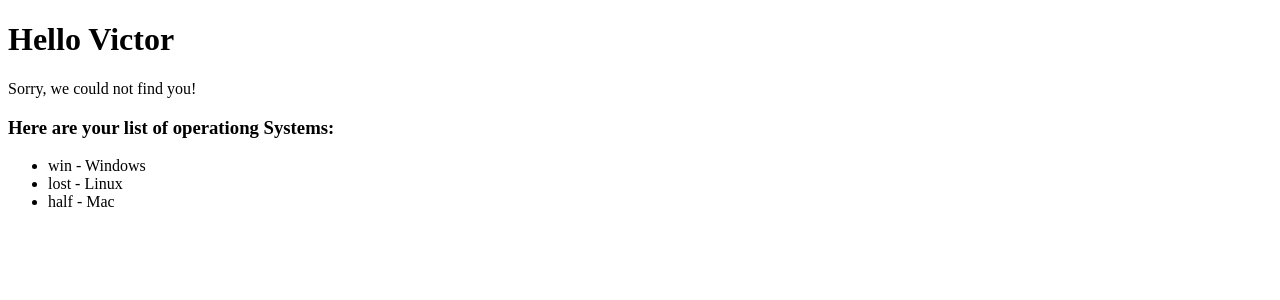
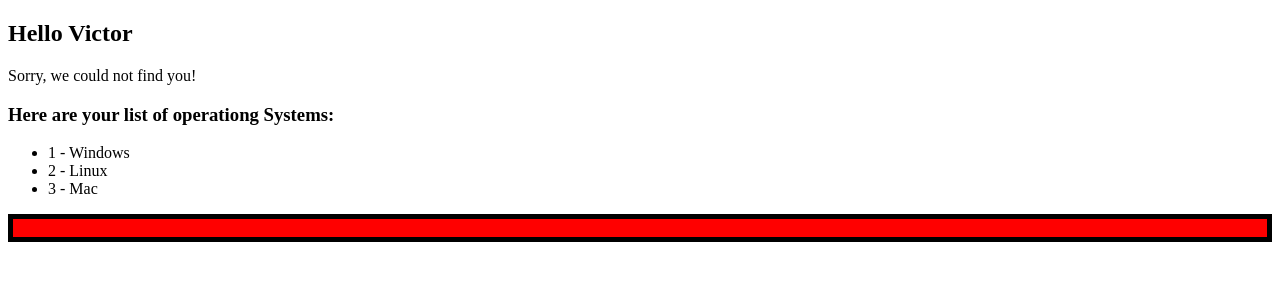
Before and after one commit to victorcodigos/api-with-angular, an Angular app: page / in a window 1280 px wide. Shown: the top 300 px of the page. Built offline with nearby package versions, Linux system fonts and the light colour scheme.

Commit message:
Added div editable

```diff
--- a/src/app/components/user/user.component.css
+++ b/src/app/components/user/user.component.css
@@ -0,0 +1,5 @@
+.editable {
+
+    border: 5px solid #000;
+    background-color: red;
+}
--- a/src/app/components/user/user.component.html
+++ b/src/app/components/user/user.component.html
@@ -1,3 +1,4 @@
+<section>
     <h1> Hello {{ username }}</h1>
 
     <!-- Synthase of IF or ELSE -->
@@ -16,3 +17,7 @@
         <li>{{ os.id }} - {{ os.name }}</li>
         }
     </ul>
+    <div class="editable" [contentEditable]="isEditable">
+
+    </div>
+</section>
--- a/src/app/components/user/user.component.ts
+++ b/src/app/components/user/user.component.ts
@@ -11,6 +11,7 @@ import { CommonModule } from '@angular/common';
 export class UserComponent {
   username: string = "Victor" ;
   doesUserExists: boolean = false;
-  operationsSystems = [{id: 'win', name: 'Windows'}, {id: 'lost', name: 'Linux'}, {id: 'half', name: 'Mac'}];
+  operationsSystems = [{id: 1, name: 'Windows'}, {id: 2, name: 'Linux'}, {id: 3, name: 'Mac'}];
+  isEditable: boolean = true;
 
 }
```
Lines whose indentation alone changed are shown as unchanged.
